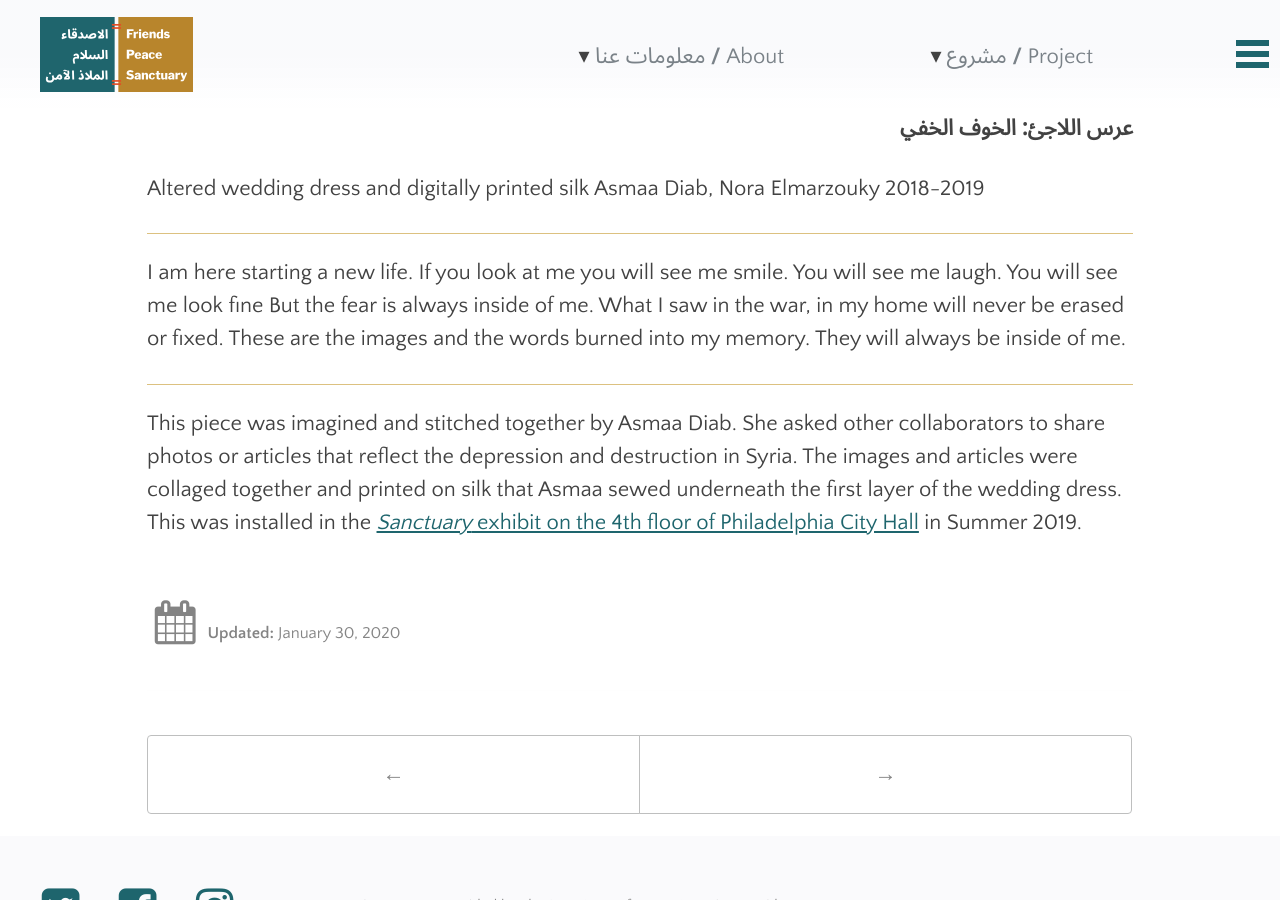
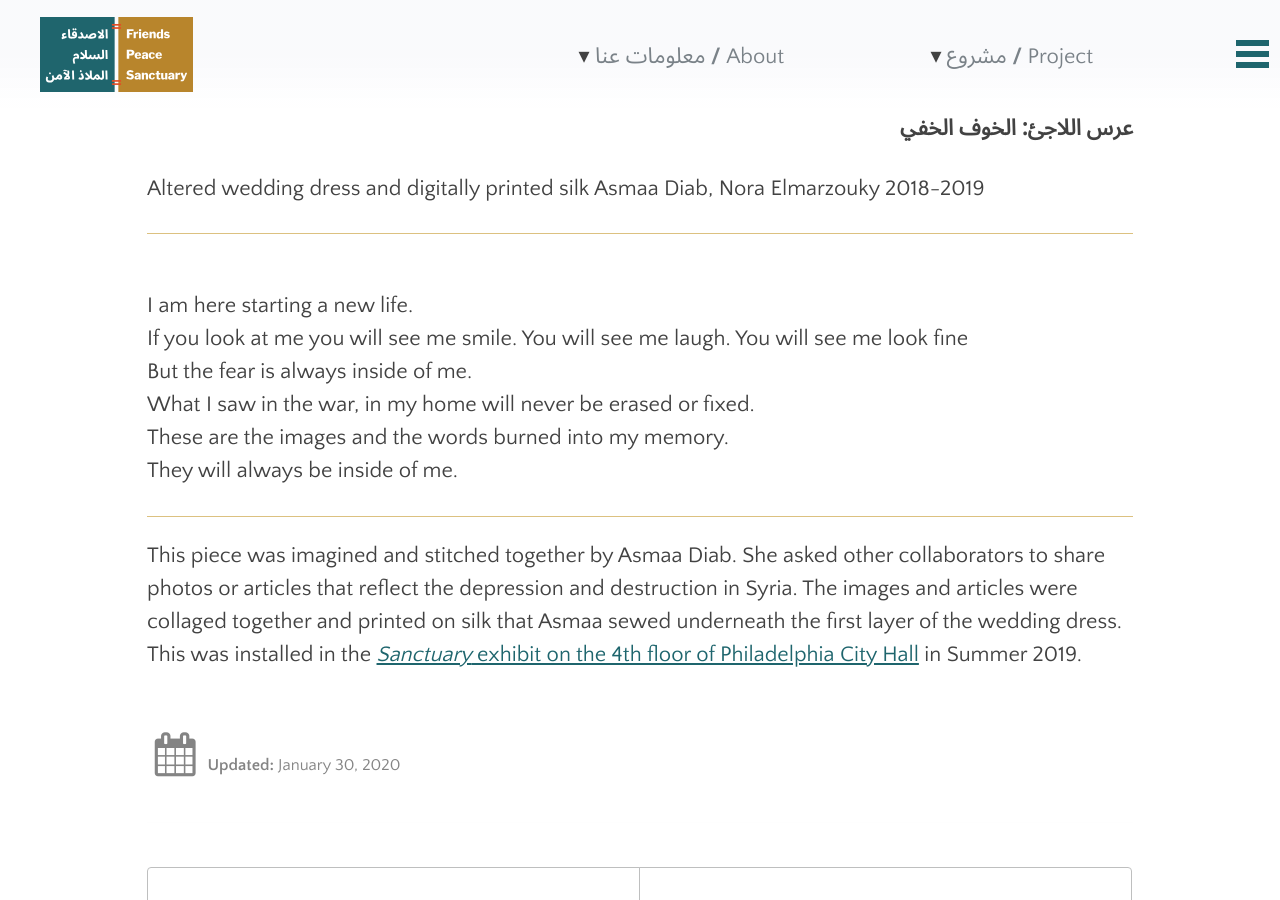
Before and after one commit to swat-ds/fps.swarthmore.edu, a Jekyll site: the page built from _posts/2020-01-30-a-refugee-wedding-asmaa-diab.md, in a window 1280 px wide and 900 px high, scrolled down 628 px. Built offline with Jekyll 4.4.1, drawn with Linux system fonts in a browser that asks for light colours.

```diff
--- a/_posts/2020-01-30-a-refugee-wedding-asmaa-diab.md
+++ b/_posts/2020-01-30-a-refugee-wedding-asmaa-diab.md
@@ -24,12 +24,12 @@ Asmaa Diab, Nora Elmarzouky
 
 <hr/>
 
-I am here starting a new life.
-If you look at me you will see me smile. You will see me laugh. You will see me look fine
-But the fear is always inside of me.
-What I saw in the war, in my home will never be erased or fixed.
-These are the images and the words burned into my memory.
-They will always be inside of me.
+<br/>I am here starting a new life.
+<br/>If you look at me you will see me smile. You will see me laugh. You will see me look fine
+<br/>But the fear is always inside of me.
+<br/>What I saw in the war, in my home will never be erased or fixed.
+<br/>These are the images and the words burned into my memory.
+<br/>They will always be inside of me.
 
 <hr/>
 
```
